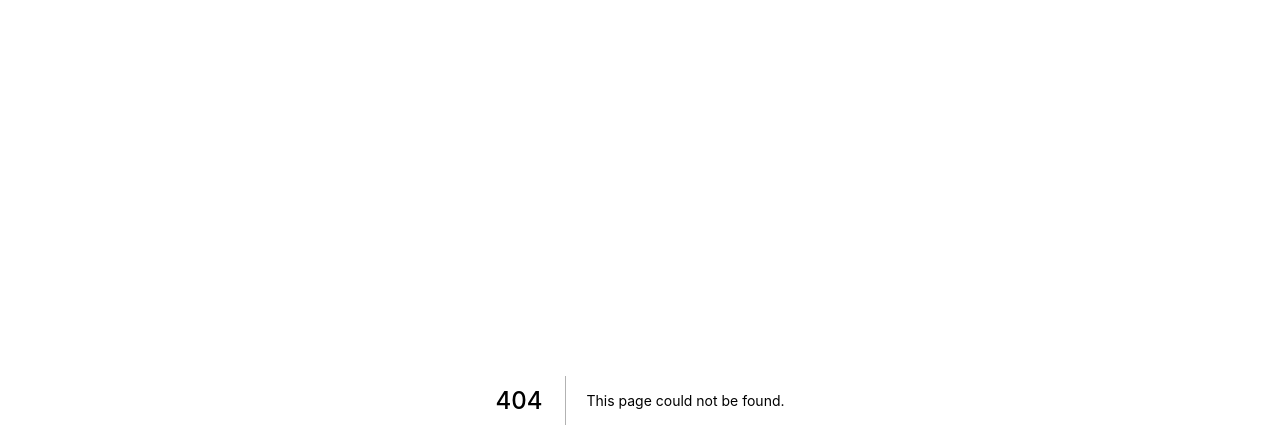
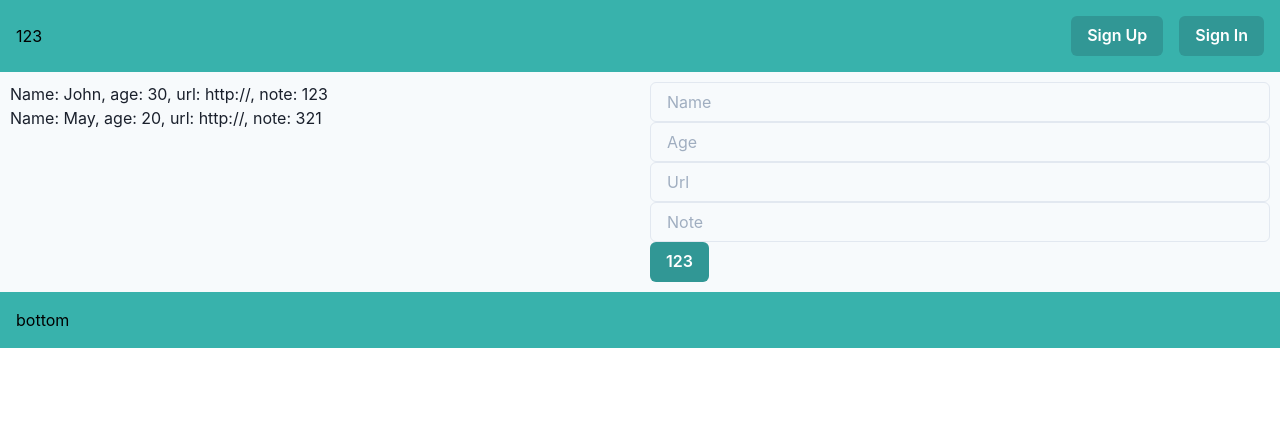
Before and after one commit to Glixylus-VN/drugbank-nextjs-redux-wrapper, a Next.js app: page /drug in a window 1280 px wide. Before the commit this address had no page. Shown: the top 448 px of the page. Built offline with nearby package versions, Linux system fonts and the light colour scheme.

Commit message:
doing with interface

```diff
--- a/next.config.js
+++ b/next.config.js
@@ -5,3 +5,5 @@ const nextTranslate = require("next-translate");
 const config = {};
 
 module.exports = withPlugins([[nextTranslate]], config);
+
+// module.exports = withPlugins([], config);
--- a/pages/_app.tsx
+++ b/pages/_app.tsx
@@ -5,12 +5,15 @@ import theme from "@definitions/chakra/theme";
 import "@styles/global.scss";
 import { Provider } from "react-redux";
 import store from "@redux/store";
+import Layout from "../src/components/layout";
 
 function MyApp({ Component, pageProps }: AppProps): JSX.Element {
   return (
     <ChakraProvider theme={theme}>
       <Provider store={store}>
-        <Component {...pageProps} />
+        <Layout>
+          <Component {...pageProps} />
+        </Layout>
       </Provider>
     </ChakraProvider>
   );
--- /dev/null
+++ b/pages/drug/index.tsx
@@ -0,0 +1,162 @@
+import React, { ReactElement, useEffect, useState } from "react";
+import { Flex, SimpleGrid, Box, Button, Text, Input } from "@chakra-ui/react";
+import { increase, decrease } from "../../src/redux/slices/counter";
+import { RootState } from "../../src/redux/reducers";
+import { useDispatch, useSelector } from "react-redux";
+
+interface Props {}
+interface IState {
+  people: {
+    name: string;
+    age: number;
+    url: string;
+    note?: string;
+  }[];
+}
+interface IStateInput {
+  people: IState["people"];
+  setPeople: React.Dispatch<React.SetStateAction<IState["people"]>>;
+}
+
+export default function index({}: Props): ReactElement {
+  // const List = (props: IState) => {
+  //   return <div>I am a list</div>;
+  // };
+  const AddToList: React.FC<IStateInput> = (): JSX.Element => {
+    const [input, setInput] = useState({
+      name: "",
+      age: "",
+      note: "",
+      url: "",
+    });
+
+    const handleChange = (e: any): void => {
+      setInput({
+        ...input,
+        [e.target.name]: e.target.value,
+      });
+    };
+
+    const handleClick = (): void => {
+      if (!input.name || !input.age || !input.url) {
+        return;
+      }
+
+      setPeople([
+        ...people,
+        {
+          name: input.name,
+          age: parseInt(input.age),
+          url: input.url,
+          note: input.note,
+        },
+      ]);
+    };
+
+    return (
+      <div>
+        <Input
+          placeholder="Name"
+          value={input.name}
+          onChange={handleChange}
+          name="name"
+        />
+        <Input
+          placeholder="Age"
+          value={input.age}
+          onChange={handleChange}
+          name="age"
+        />
+        <Input
+          placeholder="Url"
+          value={input.url}
+          onChange={handleChange}
+          name="url"
+        />
+        <Input
+          placeholder="Note"
+          value={input.note}
+          onChange={handleChange}
+          name="note"
+        />
+        <Button colorScheme="teal" onClick={handleClick} me="10px">
+          123
+        </Button>
+      </div>
+    );
+  };
+
+  const List: React.FC<IState> = ({ people }) => {
+    const renderList = (): JSX.Element[] => {
+      return people.map((person) => {
+        return (
+          <ul>
+            <li>
+              Name: {person.name}, age: {person.age}, url: {person.url}, note:{" "}
+              {person.note}
+            </li>
+          </ul>
+        );
+      });
+    };
+    return <div>{renderList()}</div>;
+  };
+
+  const dispatch = useDispatch();
+  const [testWatch, setTestWatch] = useState<boolean>(false);
+  // const countState = useSelector((state: RootState) => {
+  //   return state.counter.count;
+  // });
+  // const [people, setPeople] = useState<{ name: string; age: number }[]>([]);
+  const [people, setPeople] = useState<IState["people"]>([]);
+
+  const countState = useSelector((state) => {
+    return state.counter.count;
+  });
+
+  useEffect(() => {
+    setPeople([
+      {
+        name: "John",
+        url: "http://",
+        age: 30,
+        note: "123",
+      },
+      {
+        name: "May",
+        url: "http://",
+        age: 20,
+        note: "321",
+      },
+    ]);
+  }, []);
+
+  return (
+    <Flex w="100%" p="10px">
+      <SimpleGrid minChildWidth="250px" w="100%" spacing="20px">
+        <List people={people} />
+        <AddToList people={people} setPeople={setPeople} />
+
+        {/* <Box bg="" height="80px">
+          <Button
+            colorScheme="teal"
+            onClick={() => dispatch(increase())}
+            me="10px"
+          >
+            Redux Test Increase
+          </Button>
+          <Button
+            onClick={() => {
+              dispatch(decrease());
+              setTestWatch(!testWatch);
+            }}
+          >
+            Redux Test Decrease
+          </Button>
+          <Text>{countState}</Text>
+        </Box>
+        <Box bg="" height="80px"></Box> */}
+      </SimpleGrid>
+    </Flex>
+  );
+}
--- a/pages/index.tsx
+++ b/pages/index.tsx
@@ -6,9 +6,9 @@ import { Header, Main, Cards, Footer } from "@components";
 const Home: React.FC = () => {
   return (
     <Flex direction="column" minH="100vh">
-      <Header />
-      <Main />
-      <Cards />
+      {/* <Header /> */}
+      123
+      {/* <Cards /> */}
       <Spacer />
       <Footer />
     </Flex>
--- /dev/null
+++ b/src/components/layout.tsx
@@ -0,0 +1,38 @@
+import React, { ReactElement } from "react";
+import { Box, Flex, Spacer, Center, Button, Text } from "@chakra-ui/react";
+
+interface Props {
+  children: JSX.Element;
+}
+
+export default function Layout({ children }: Props): ReactElement {
+  return (
+    <Flex direction="column" h="100%" bg="gray.50">
+      <Box
+        bg="teal.400"
+        // w={["10%", "40%", "60%", "100%"]}
+        w={"100%"}
+        p={4}
+        color="white"
+        textColor="black"
+      >
+        <Flex>
+          <Center>123</Center>
+          <Spacer />
+          <Flex>
+            <Button colorScheme="teal" mr="4">
+              Sign Up
+            </Button>
+            <Button colorScheme="teal">Sign In</Button>
+          </Flex>
+        </Flex>
+      </Box>
+      <Spacer />
+      {children}
+      <Spacer />
+      <Box sx={{}} bg="teal.400" w="100%" p={4} color="white" textColor="black">
+        bottom
+      </Box>
+    </Flex>
+  );
+}
--- a/src/redux/reducers.ts
+++ b/src/redux/reducers.ts
@@ -2,7 +2,7 @@ import { combineReducers } from "redux";
 
 import counter from "@redux/slices/counter";
 
-const rootReducer = combineReducers({ counter });
+const rootReducer = combineReducers({ counter: counter });
 
 export type RootState = ReturnType<typeof rootReducer>;
 
--- a/tsconfig.json
+++ b/tsconfig.json
@@ -26,7 +26,8 @@
       "@redux/*": ["src/redux/*"],
       "@redux": ["src/redux"],
       "@i18n": ["./i18n.json"]
-    }
+    },
+    "typeRoots": ["src/@types"]
   },
   "include": ["next-env.d.ts", "**/*.ts", "**/*.tsx"],
   "exclude": ["node_modules"]
```
Also changed, not shown: src/@types/react-redux.d.ts (added, +7 -0 lines), 2 other files (tests, documents, lock files or other folders).
